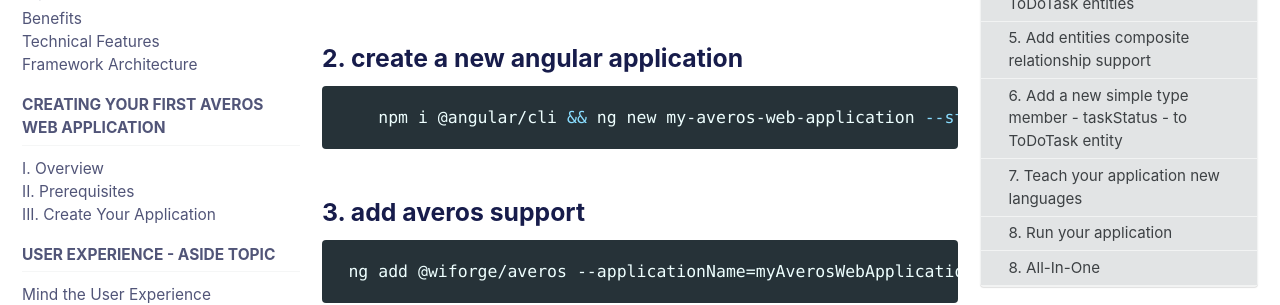
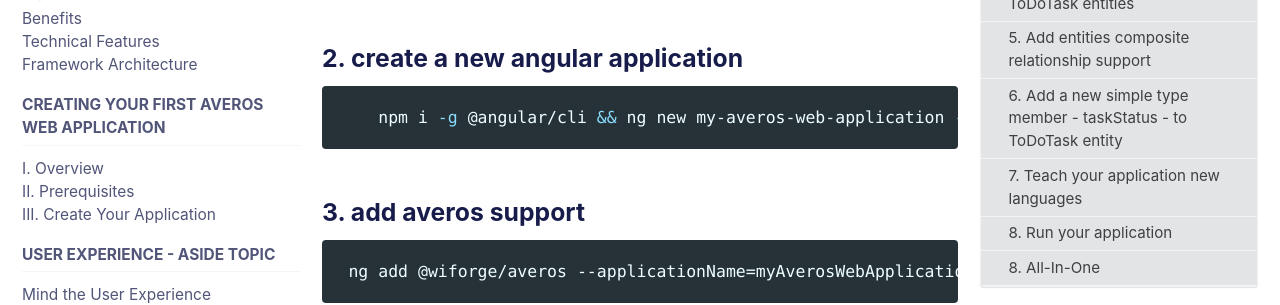
Before and after one commit to averos-io/averos-io.github.io, a Jekyll site: the page built from _docs/1.2.1/12-customize-your-app-actions-summary.md, in a window 1280 px wide and 900 px high, scrolled down 314 px. Shown: the part 152-457 px from the top of the window. Built offline with Jekyll 4.4.1, drawn with Linux system fonts in a browser that asks for light colours; cached includes are drawn as plain includes; some of the changed text lies outside the part shown.

Commit message:
doc updated

````diff
--- a/_docs/1.2.1/12-customize-your-app-actions-summary.md
+++ b/_docs/1.2.1/12-customize-your-app-actions-summary.md
@@ -17,7 +17,7 @@
 ### 2. **create a new angular application**
 
    ```bash
-    npm i @angular/cli && ng new my-averos-web-application --style=scss --routing --strict && cd my-averos-web-application
+    npm i -g @angular/cli && ng new my-averos-web-application --style=scss --routing --strict && cd my-averos-web-application
    ```
 
 
@@ -71,7 +71,7 @@
 **Generate a Web Application in only `5 minutes` by executing the following command:**
 
 ```bash
-    npm i @angular/cli && ng new my-averos-web-application --style=scss --routing --strict && cd my-averos-web-application && ng add @wiforge/averos --applicationName=myAverosWebApplication --auth_backend_url=http://localhost:3333 --defaultLanguageCode=en --defaults --skip-confirmation && ng g @wiforge/averos:acrud --ename=ToDoArea && ng g @wiforge/averos:acrud --ename=ToDoTask && ng g @wiforge/averos:acm --ename=ToDoArea --fename=ToDoTask --fieldRelationType=OneToMany --member-update-strategy=multiple && ng g @wiforge/averos:acm --ename=ToDoTask --fename=ToDoArea --fieldRelationType=ManyToOne && ng g @wiforge/averos:asm --ename=ToDoTask --mname=taskStatus --memberType=enumeration --listOfEnumValues=closed,active,pending && ng serve -o
+    npm i -g @angular/cli && ng new my-averos-web-application --style=scss --routing --strict && cd my-averos-web-application && ng add @wiforge/averos --applicationName=myAverosWebApplication --auth_backend_url=http://localhost:3333 --defaultLanguageCode=en --defaults --skip-confirmation && ng g @wiforge/averos:acrud --ename=ToDoArea && ng g @wiforge/averos:acrud --ename=ToDoTask && ng g @wiforge/averos:acm --ename=ToDoArea --fename=ToDoTask --fieldRelationType=OneToMany --member-update-strategy=multiple && ng g @wiforge/averos:acm --ename=ToDoTask --fename=ToDoArea --fieldRelationType=ManyToOne && ng g @wiforge/averos:asm --ename=ToDoTask --mname=taskStatus --memberType=enumeration --listOfEnumValues=closed,active,pending && ng serve -o
 ```
 
 <br/>
````
Also changed, not shown: _docs/1.2.1/05.3-create-your-application.md (+1 -1 lines).
